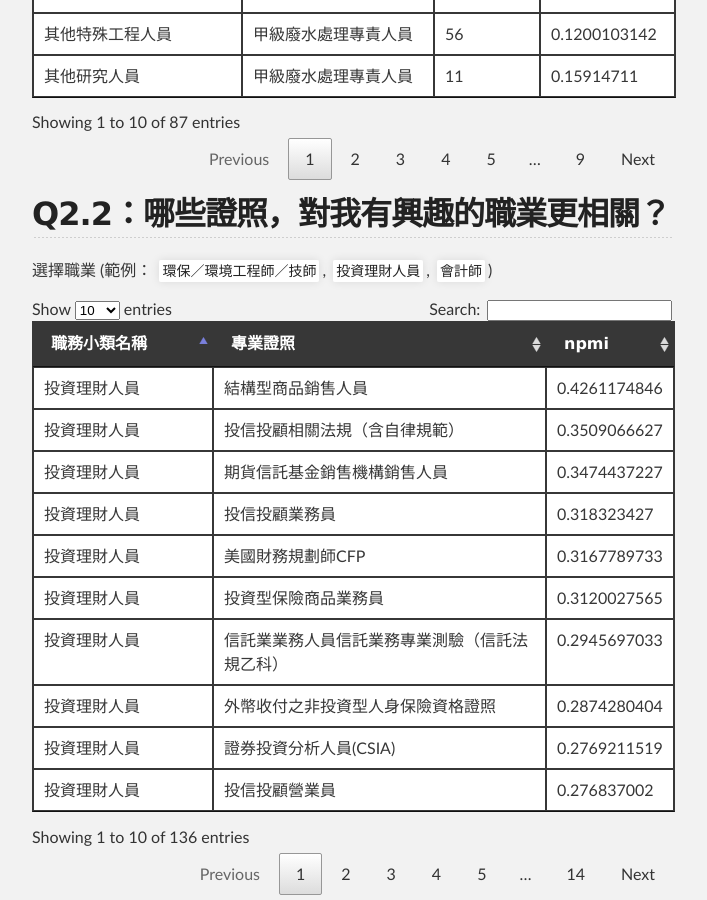
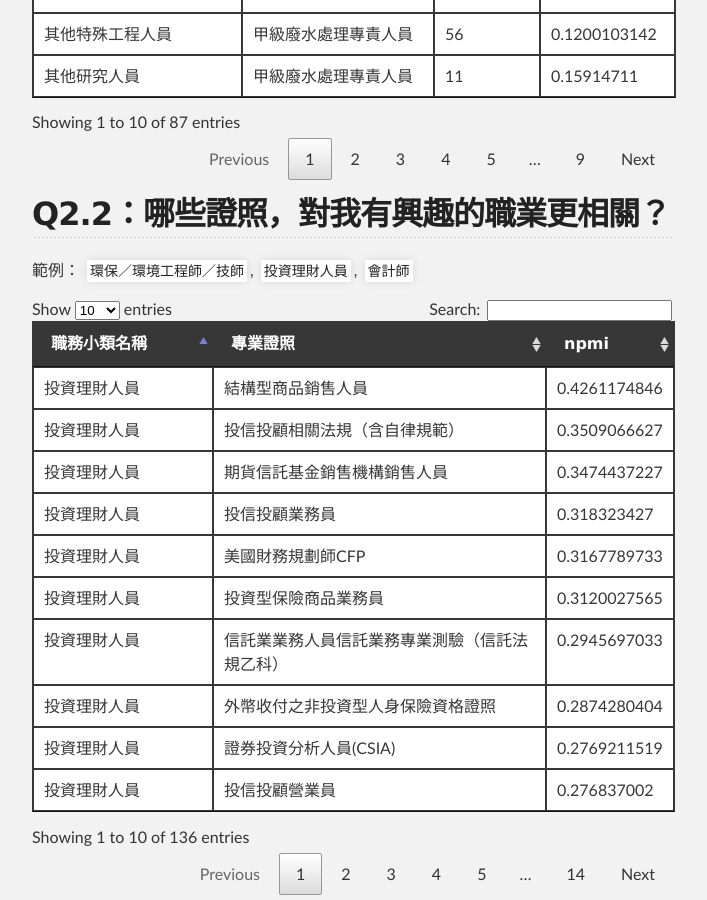
Before and after one commit to skysource-ss/firstpage, a Jekyll site: the page built from index.md, in a window 1280 px wide and 900 px high, scrolled down 3033 px. Shown: the whole window, without its empty margins (288-995 px from the left). Built offline with Jekyll 4.4.1, drawn with Linux system fonts in a browser that asks for light colours; formulas are drawn with MathJax 3; our own code applies the rules of GitHub Pages for plain Markdown files.

Commit message:
update description

```diff
--- a/index.md
+++ b/index.md
@@ -38,7 +38,7 @@ $NPMI(x, y) = \frac {PMI(x, y)}{-\log p(x, y)}, -1 < NPMI(x, y) < 1$
 {% include table2.html %}
 
 ## Q2.2：哪些證照，對我有興趣的職業更相關？
-選擇職業 (範例： `環保／環境工程師／技師`, `投資理財人員`, `會計師`)
+範例： `環保／環境工程師／技師`, `投資理財人員`, `會計師`
 
 {% include table4.html %}
 
```
Also changed, not shown: 1 other file.
